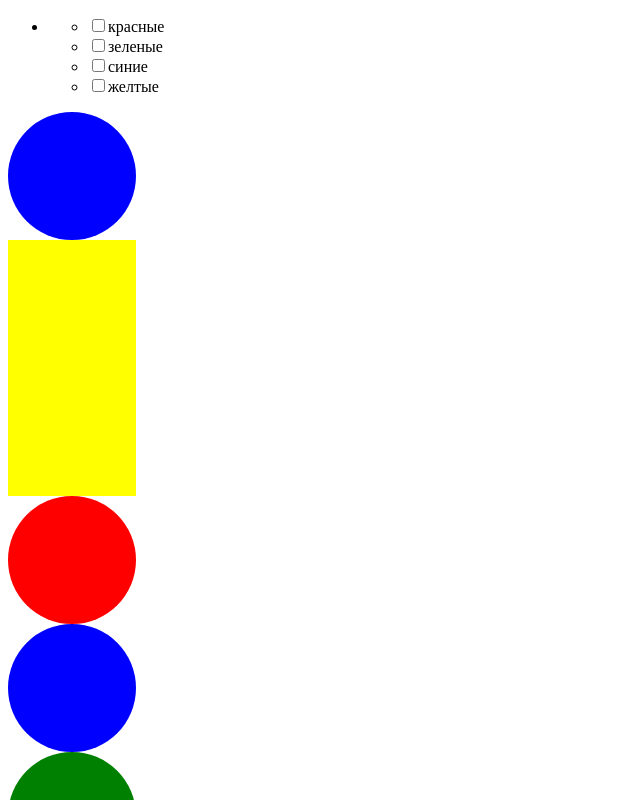
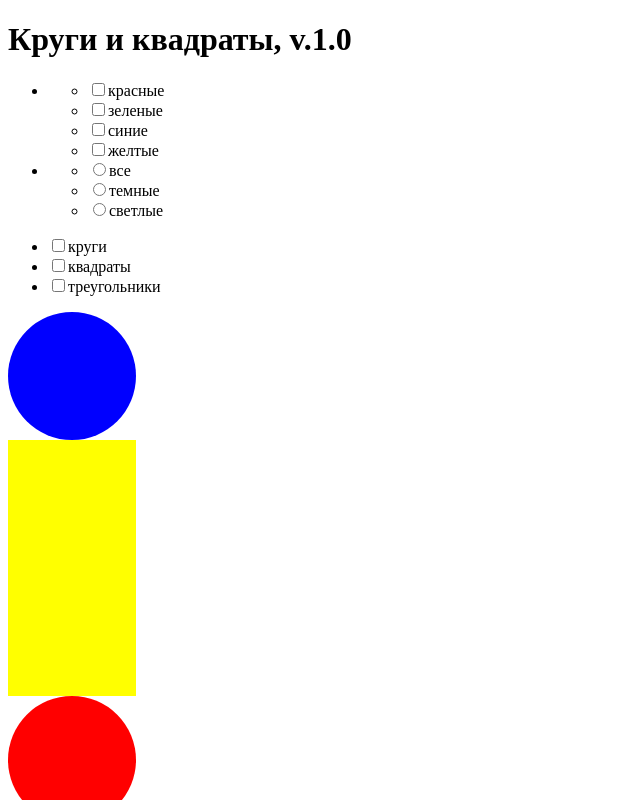
Before and after one commit to grsjob/circles_and_squares, a React app: page / in a window 1280 px wide. Shown: the top 800 px of the page, without its empty margins (0-640 px from the left). Built offline with nearby package versions, Linux system fonts and the light colour scheme; the HTML template or start-up script is replaced by a standard one.

Commit message:
added tone filter

```diff
--- a/src/components/app/App.tsx
+++ b/src/components/app/App.tsx
@@ -6,6 +6,7 @@ import FiltersSection from "../filters/filters-section ";
 const App = () => {
   return (
     <>
+      <h1>Круги и квадраты, v.1.0</h1>
       <FiltersSection />
       <FormsListSection />
     </>
--- a/src/components/filters/filters-section .tsx
+++ b/src/components/filters/filters-section .tsx
@@ -1,5 +1,6 @@
 import React from "react";
 import ColorsFilter from "./colors-filter/ColorsFilter";
+import ToneFilter from "./tone-filter/ToneFilter";
 
 const FiltersSection = () => {
   return (
@@ -9,6 +10,9 @@ const FiltersSection = () => {
         <li>
           <ColorsFilter />
         </li>
+        <li>
+          <ToneFilter />
+        </li>
       </ul>
     </section>
   );
--- a/src/components/filters/forms-filter/FormsFilter.tsx
+++ b/src/components/filters/forms-filter/FormsFilter.tsx
@@ -14,15 +14,15 @@ const FormsFilter = () => {
     <ul>
       <li>
         <input type="checkbox" name="circle" onChange={handleChange} />
-        <label htmlFor="circle">красные</label>
+        <label htmlFor="circle">круги</label>
       </li>
       <li>
         <input type="checkbox" name="square" onChange={handleChange} />
-        <label htmlFor="square">зеленые</label>
+        <label htmlFor="square">квадраты</label>
       </li>
       <li>
         <input type="checkbox" name="triangle" onChange={handleChange} />
-        <label htmlFor="triangle">зеленые</label>
+        <label htmlFor="triangle">треугольники</label>
       </li>
     </ul>
   );
--- /dev/null
+++ b/src/components/filters/tone-filter/ToneFilter.tsx
@@ -0,0 +1,22 @@
+import React from "react";
+
+const ToneFilter = () => {
+  return (
+    <ul>
+      <li>
+        <input type="radio" value="all" name="tone" />
+        <label htmlFor="all">все</label>
+      </li>
+      <li>
+        <input type="radio" value="dark" name="tone" />
+        <label htmlFor="dark">темные</label>
+      </li>
+      <li>
+        <input type="radio" value="light" name="tone" />
+        <label htmlFor="light">светлые</label>
+      </li>
+    </ul>
+  );
+};
+
+export default ToneFilter;
--- a/src/components/forms-list-section/FormsListSection.tsx
+++ b/src/components/forms-list-section/FormsListSection.tsx
@@ -3,6 +3,7 @@ import test from "../../assets/test.json";
 import ListItem from "../listItem/ListItem";
 import { IData } from "../../types/data";
 import { StyledFormsList } from "./formsListStyles";
+import FormsFilter from "../filters/forms-filter/FormsFilter";
 
 const FormsListSection = () => {
   const data: IData[] = test;
@@ -10,6 +11,9 @@ const FormsListSection = () => {
   return (
     <section>
       <h2 className="visually-hidden">Список фигур</h2>
+      <header>
+        <FormsFilter />
+      </header>
       <StyledFormsList>
         {data.map((item) => (
           <ListItem
```
